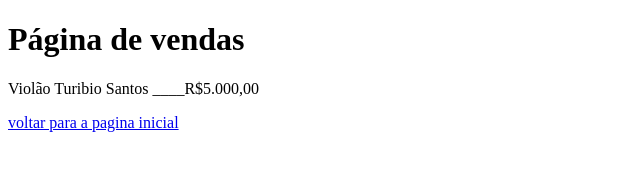
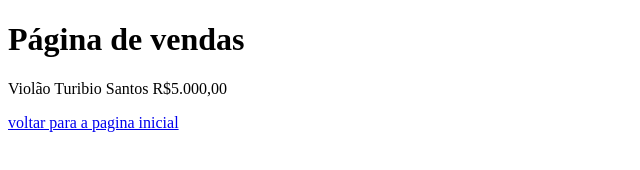
Before and after one commit to DevTinoco/aulagithub, a plain HTML site: page vendas.html in a window 1280 px wide. Shown: the full height of the page, 0-640 px from the left. Drawn offline with Linux system fonts and the light colour scheme.

Commit message:
Correção de espaço

```diff
--- a/vendas.html
+++ b/vendas.html
@@ -9,7 +9,7 @@
 <body>
     <h1>Página de vendas</h1>
     <p>
-        Violão Turibio Santos ____R$5.000,00
+        Violão Turibio Santos R$5.000,00
     </p>
     <a href="index.html">voltar para a  pagina inicial</a>
 </body>
```
